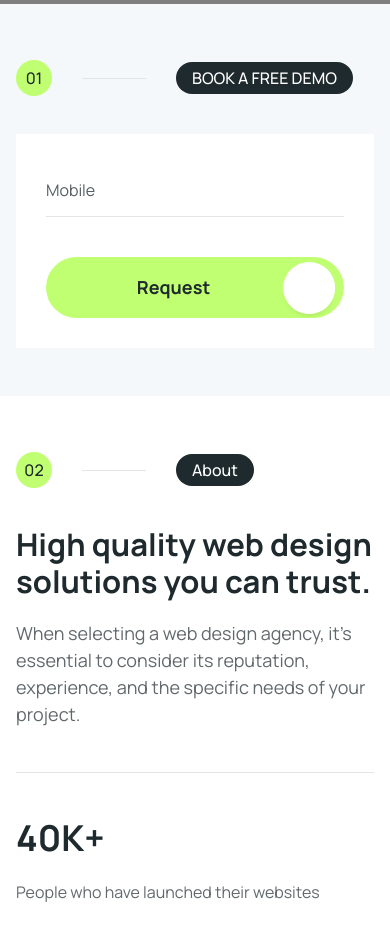
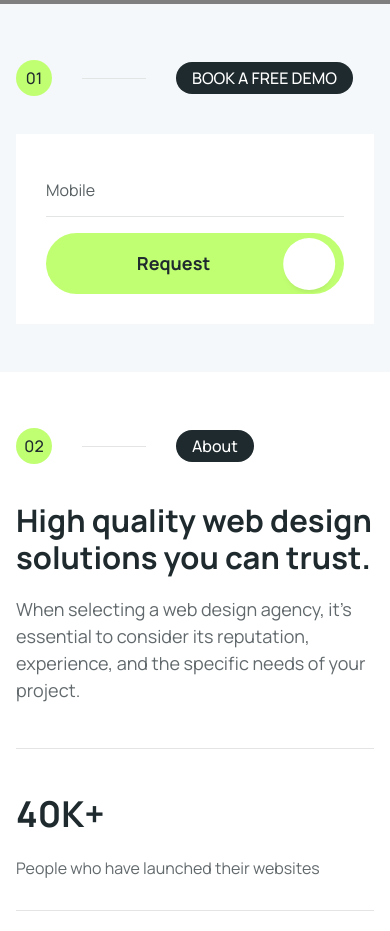
Before and after one commit to Faisal-kkn/verovanta, a plain HTML site: page index.html in a window 390 px wide. Shown: the part 840-1771 px from the top of the page. Drawn offline with Linux system fonts and the light colour scheme; grey boxes are pictures that could not be loaded; some icons are missing.

Commit message:
[update]: responsive

```diff
--- a/index.html
+++ b/index.html
@@ -131,7 +131,7 @@
             </div>
             <div class="col-xl-8 col-xxl-8">
               <div class="card bg-transprent w-100" data-aos="fade-up" data-aos-delay="100" data-aos-duration="1000">
-                <div class="card-body d-flex flex-column flex-md-row flex gap-8 bg-white">
+                <div class="card-body d-flex flex-column flex-md-row flex gap-3 gap-md-8 bg-white">
                   <input type="tel" class="form-control border-bottom" id="exampleInputEmail1" placeholder="Mobile"
                     aria-describedby="emailHelp">
                   <a href="# " class="btn w-100 w-lg-50 justify-content-center">
```
